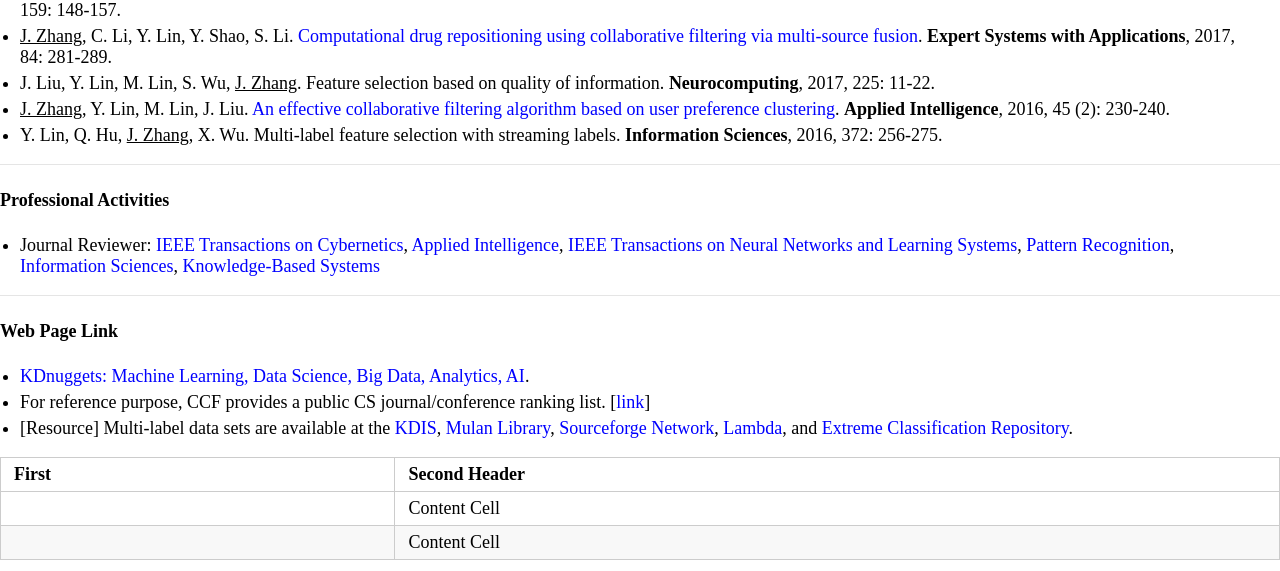
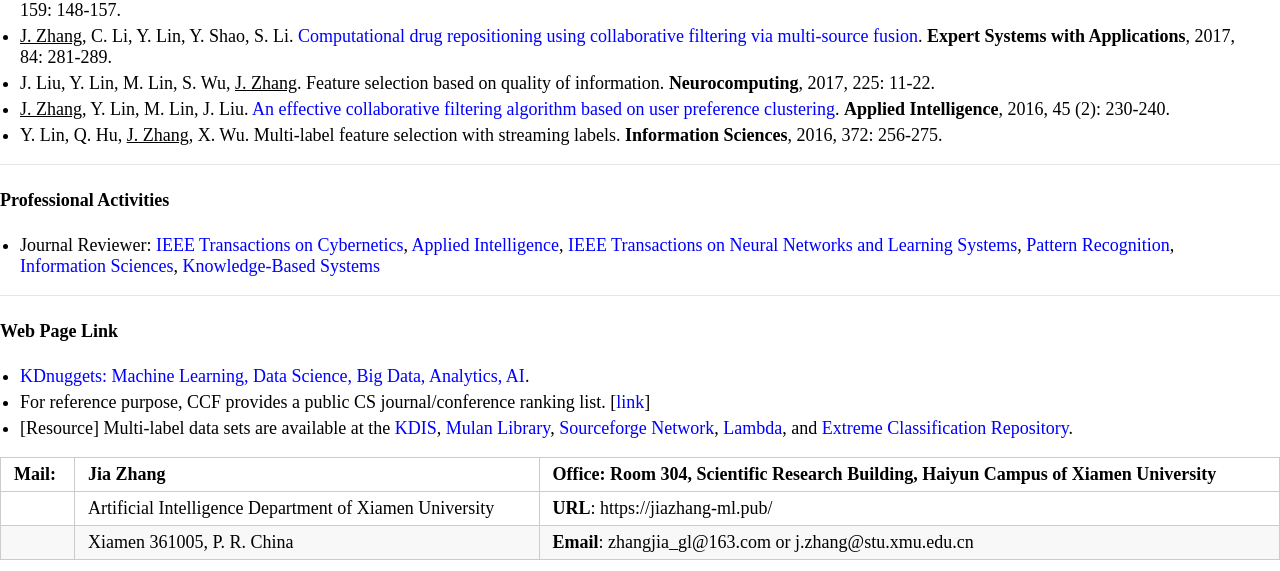
Before and after one commit to jiazhang-ml/jiazhang-ml.github.io, a Jekyll site: the page built from index.md, in a window 1280 px wide and 900 px high, scrolled down 1082 px, cut to the strip 0-571 px from the top of the window. Built offline with Jekyll 4.4.1, drawn with Linux system fonts in a browser that asks for light colours.

Commit message:
Update index.md

```diff
--- a/index.md
+++ b/index.md
@@ -54,7 +54,7 @@ I am broadly interested in machine learning, data mining, and artificial intelli
 * For reference purpose, CCF provides a public CS journal/conference ranking list. [[link](https://www.ccf.org.cn/Academic_Evaluation/By_category/)]
 * [Resource] Multi-label data sets are available at the [KDIS](http://www.uco.es/kdis/mllresources/), [Mulan Library](http://mulan.sourceforge.net/datasets.html), [Sourceforge Network](http://waikato.github.io/meka/datasets/), [Lambda](http://www.lamda.nju.edu.cn/files/MDDM-expdata.rar), and [Extreme Classification Repository](http://manikvarma.org/downloads/XC/XMLRepository.html).
 
-| First  | Second Header |
-| ------------- | ------------- |
-|   | Content Cell  |
-|   | Content Cell  |
+|**Mail**:  | Jia Zhang| **Office**: Room 304, Scientific Research Building, Haiyun Campus of Xiamen University|
+| ------------- | ------------- | ------------- |
+|   | Artificial Intelligence Department of Xiamen University | **URL**: https://jiazhang-ml.pub/|
+|   | Xiamen 361005, P. R. China |**Email**: zhangjia_gl@163.com or j.zhang@stu.xmu.edu.cn|
```
